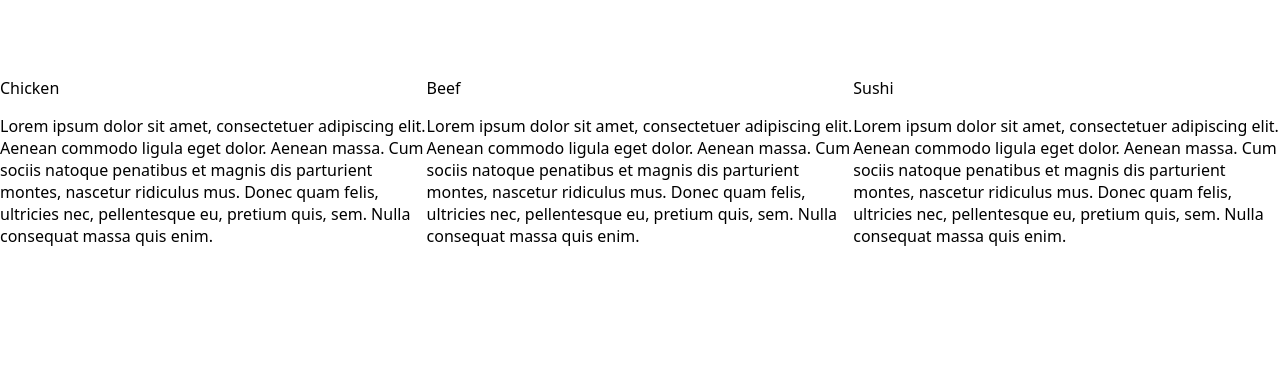
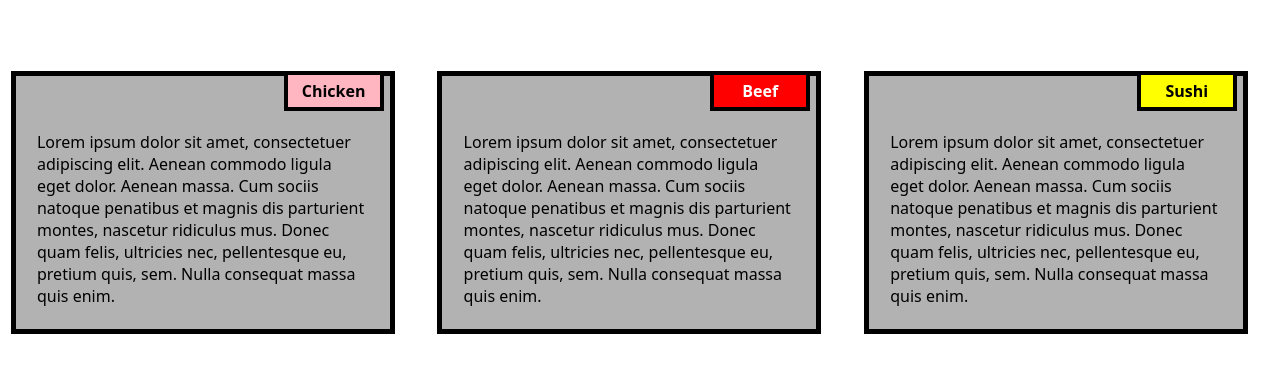
Before and after one commit to mrohan98/Coursera_html_css_js, a plain HTML site: page Module 2 assignment/index.html in a window 1280 px wide. Shown: the part 85-458 px from the top of the page. Drawn offline with Linux system fonts and the light colour scheme.

Commit message:
Update index.html

```diff
--- a/Module 2 assignment/index.html
+++ b/Module 2 assignment/index.html
@@ -1,37 +1,59 @@
 <!DOCTYPE html>
-<html>
+
 <head>
 
-<title>Responsive Layout</title>
-<meta name="viewport" content="width=device-width, initial-scale=1">
-<link rel="stylesheet" type="text/css" href="style.css">
+    <title> Module 2 Solution </title>
+    <meta name="viewport" content="width=device-width, initial-scale = 1">
+    <link rel="stylesheet" href="style.css">
 
 </head>
+
 <body>
-<h1>Our Menu</h1>
 
-
+    <h1> Our Menu </h1>
 
     <div class="col-lg-4 col-md-6 col-sm-12">
         <div class="box">
-  		<p class="content-name name1">Chicken</p>
-  		<p class="content">Lorem ipsum dolor sit amet, consectetuer adipiscing elit. Aenean commodo ligula eget dolor. Aenean massa. Cum sociis natoque penatibus et magnis dis parturient montes, nascetur ridiculus mus. Donec quam felis, ultricies nec, pellentesque eu, pretium quis, sem. Nulla consequat massa quis enim.</p>
+
+            <p class="box-name Chicken"> Chicken </p>
+            <p class="paragraph"> Lorem ipsum dolor sit amet, consectetuer adipiscing elit. Aenean commodo ligula eget dolor.
+                Aenean massa. Cum sociis natoque penatibus et magnis dis parturient montes, nascetur ridiculus mus.
+                Donec quam felis, ultricies nec, pellentesque eu, pretium quis, sem. Nulla consequat massa quis enim.
+            </p>
+
+
         </div>
+
     </div>
 
     <div class="col-lg-4 col-md-6 col-sm-12">
         <div class="box">
-   		<p class="content-name name2">Beef</p>
-   		<p class="content">Lorem ipsum dolor sit amet, consectetuer adipiscing elit. Aenean commodo ligula eget dolor. Aenean massa. Cum sociis natoque penatibus et magnis dis parturient montes, nascetur ridiculus mus. Donec quam felis, ultricies nec, pellentesque eu, pretium quis, sem. Nulla consequat massa quis enim.</p>
-  	</div>
+
+            <p class="box-name Beef"> Beef </p>
+            <p class="paragraph"> Lorem ipsum dolor sit amet, consectetuer adipiscing elit. Aenean commodo ligula eget dolor.
+                Aenean massa. Cum sociis natoque penatibus et magnis dis parturient montes, nascetur ridiculus mus.
+                Donec quam felis, ultricies nec, pellentesque eu, pretium quis, sem. Nulla consequat massa quis enim.
+            </p>
+
+
         </div>
 
-  <div class="col-lg-4 col-md-12 col-sm-12">
+    </div>
+
+    <div class="col-lg-4 col-md-6 col-sm-12">
         <div class="box">
-  		<p class="content-name name3">Sushi</p>
-  		<p class="content">Lorem ipsum dolor sit amet, consectetuer adipiscing elit. Aenean commodo ligula eget dolor. Aenean massa. Cum sociis natoque penatibus et magnis dis parturient montes, nascetur ridiculus mus. Donec quam felis, ultricies nec, pellentesque eu, pretium quis, sem. Nulla consequat massa quis enim.</p>
+
+            <p class="box-name Sushi"> Sushi </p>
+            <p class="paragraph"> Lorem ipsum dolor sit amet, consectetuer adipiscing elit. Aenean commodo ligula eget dolor.
+                Aenean massa. Cum sociis natoque penatibus et magnis dis parturient montes, nascetur ridiculus mus.
+                Donec quam felis, ultricies nec, pellentesque eu, pretium quis, sem. Nulla consequat massa quis enim.
+            </p>
+
+
         </div>
+
     </div>
 
 </body>
+
 </html>
```
Lines whose indentation alone changed are shown as unchanged.
